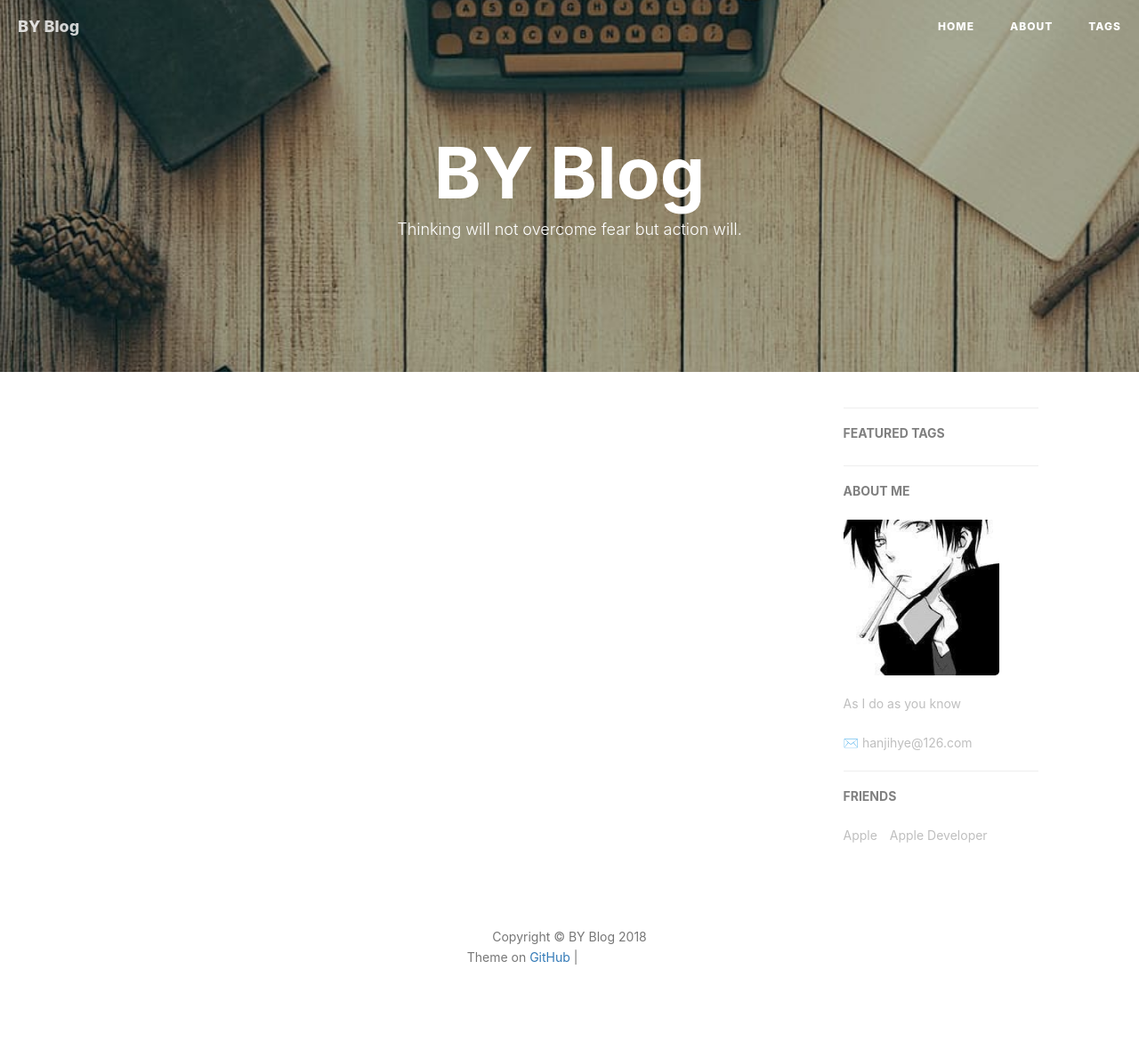
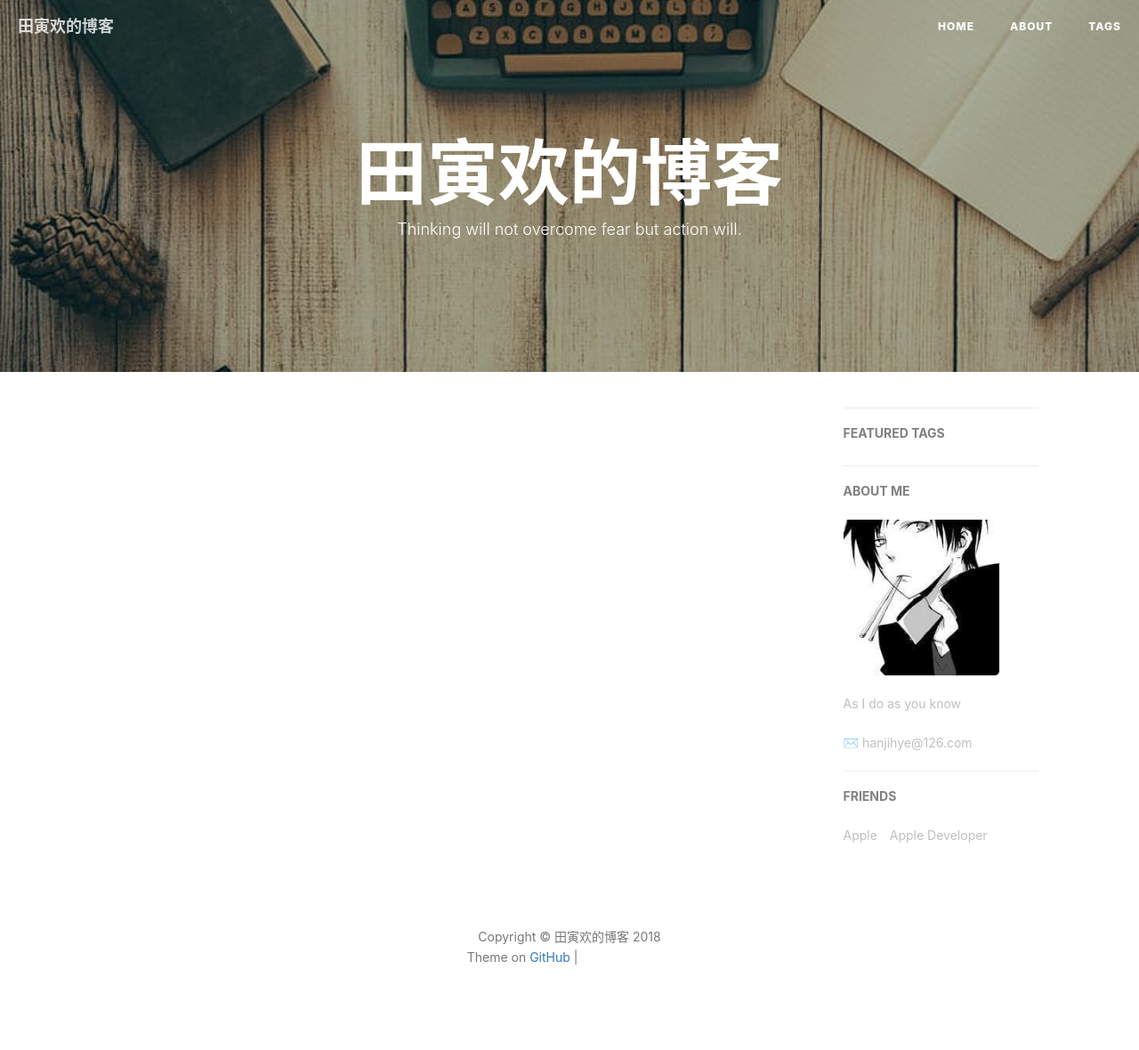
Before and after one commit to estsfan/estsfan.github.io, a Jekyll site: the page built from index.html, in a window 1280 px wide. Shown: the whole page at 89% size. Built offline with Jekyll 4.4.1, drawn with Linux system fonts in a browser that asks for light colours; nearby versions of some CDN libraries; the list of posts is cut into pages by our own code; comment, search, counter and statistics services are not loaded; grey boxes are pictures that could not be loaded.

Commit message:
Update _config.yml

```diff
--- a/_config.yml
+++ b/_config.yml
@@ -1,6 +1,6 @@
 # Site settings
-title: BY Blog
-SEOTitle: 田寅欢的博客 | BY Blog
+title: 田寅欢的博客
+SEOTitle: 田寅欢的博客
 header-img: img/post-bg-desk.jpg
 email: hanjihye@126.com
 description: "As I do as you know"
```
